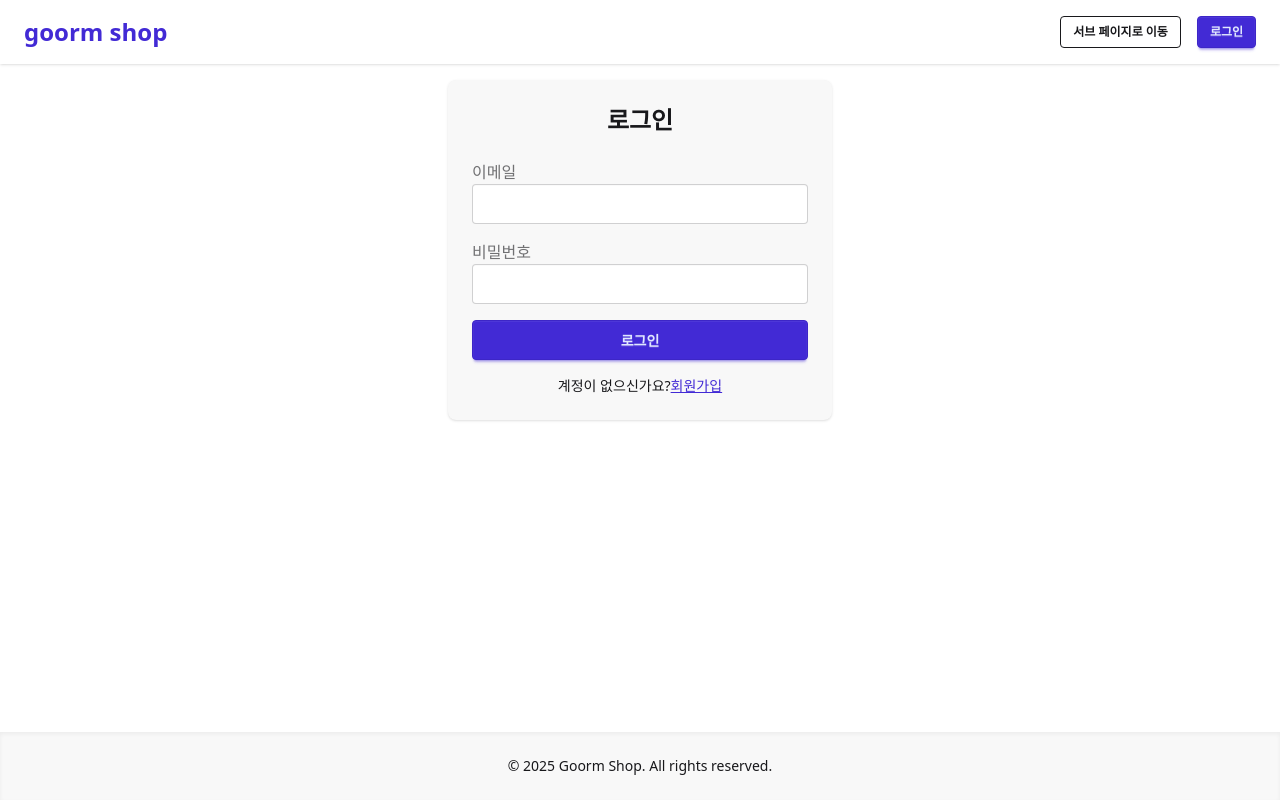
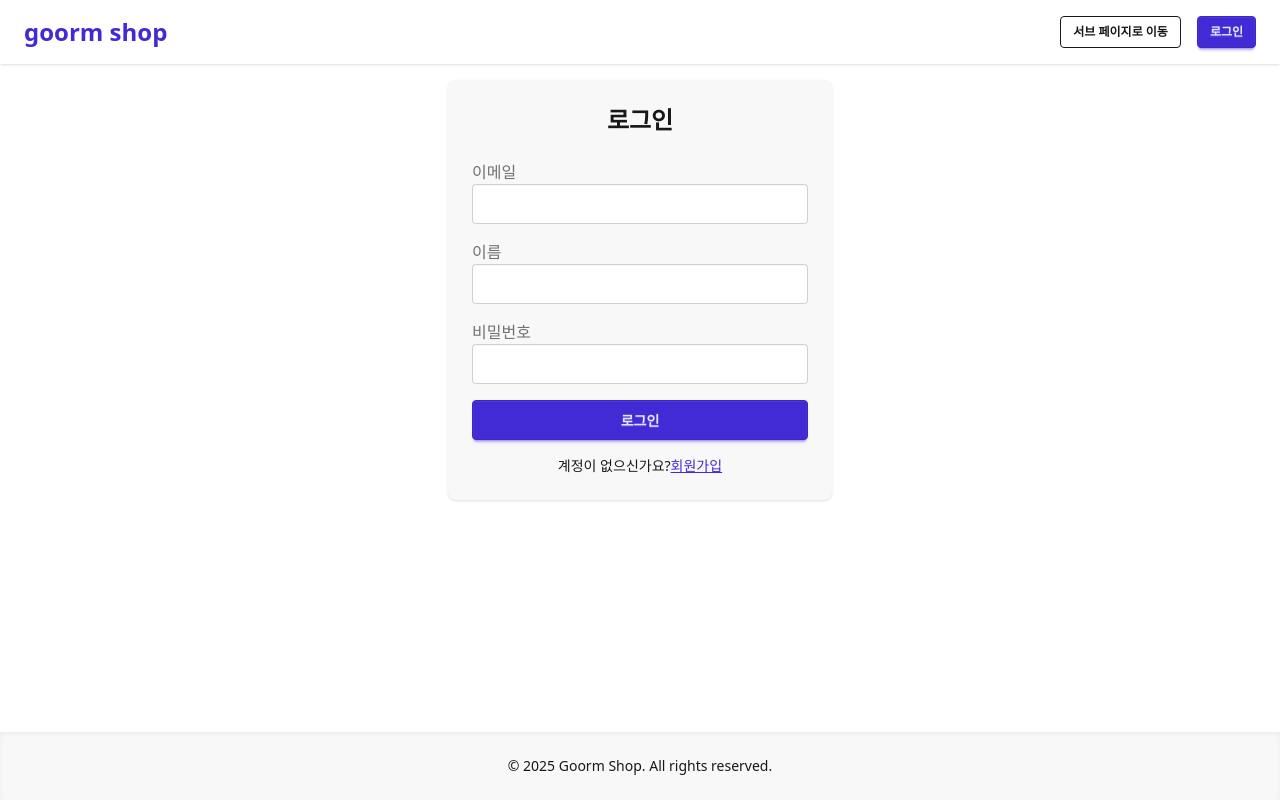
Before and after one commit to kmgyu/week3_react, a React (Vite) app: page /login in a window 1280 px wide. Built offline with nearby package versions, Linux system fonts and the light colour scheme; no server answers.

Commit message:
feat: login page에 signup 기능 적용

```diff
--- a/src/pages/Login.jsx
+++ b/src/pages/Login.jsx
@@ -1,19 +1,57 @@
+// import React, { useState } from 'react';
+import React, { useState } from 'react';
+import { useSelector, useDispatch } from 'react-redux';
+import { fetchSignUp } from '../utils/api';
+
 function Login() {
+  // TODO : login 및 signup 컴포넌트 화
+  const token = useSelector(state => state.auth.token || null);
+  const dispatch = useDispatch();
+
+  const [email, setEmail] = useState();
+  const [name, setName] = useState();
+  const [password, setPassword] = useState();
+
+  const onEmailHandler = (event) => {
+    setEmail(event.currentTarget.value);
+  }
+  const onPasswordHandler = (event) => {
+    setPassword(event.currentTarget.value);
+  }
+  const onNameHandler = (event) => {
+    setName(event.currentTarget.value);
+  }
+
+  const onSubmitHandler = (event) => {
+    // 버튼 누를 때 리프레시 막기
+    event.preventDefault();
+
+    console.log(email, name, password);
+
+    dispatch(fetchSignUp({name, email, password}));
+  }
+
   return (
     <div className="w-full max-w-sm p-6 card bg-base-200 shadow">
       <h1 className="text-2xl font-bold mb-6 text-center">로그인</h1>
-        <form onsubmit="handleLogin(event)" className="space-y-4">
+      <form className="space-y-4" onSubmit={onSubmitHandler}>
         <div>
           <label className="label">
             <span className="label-text">이메일</span>
           </label>
-            <input type="email" name="email" className="input input-bordered w-full" required />
+          <input type="email" name="email" value={email} onChange={onEmailHandler} className="input input-bordered w-full" required />
+        </div>
+        <div>
+          <label className="label">
+            <span className="label-text">이름</span>
+          </label>
+          <input type="name" name="name" value={name} onChange={onNameHandler} className="input input-bordered w-full" required />
         </div>
         <div>
           <label className="label">
             <span className="label-text">비밀번호</span>
           </label>
-            <input type="password" name="password" className="input input-bordered w-full" required />
+          <input type="password" name="password" value={password} onChange={onPasswordHandler} className="input input-bordered w-full" required />
         </div>
         <div className="text-center">
           <button type="submit" className="btn btn-primary w-full">로그인</button>
```
Lines whose indentation alone changed are shown as unchanged.
